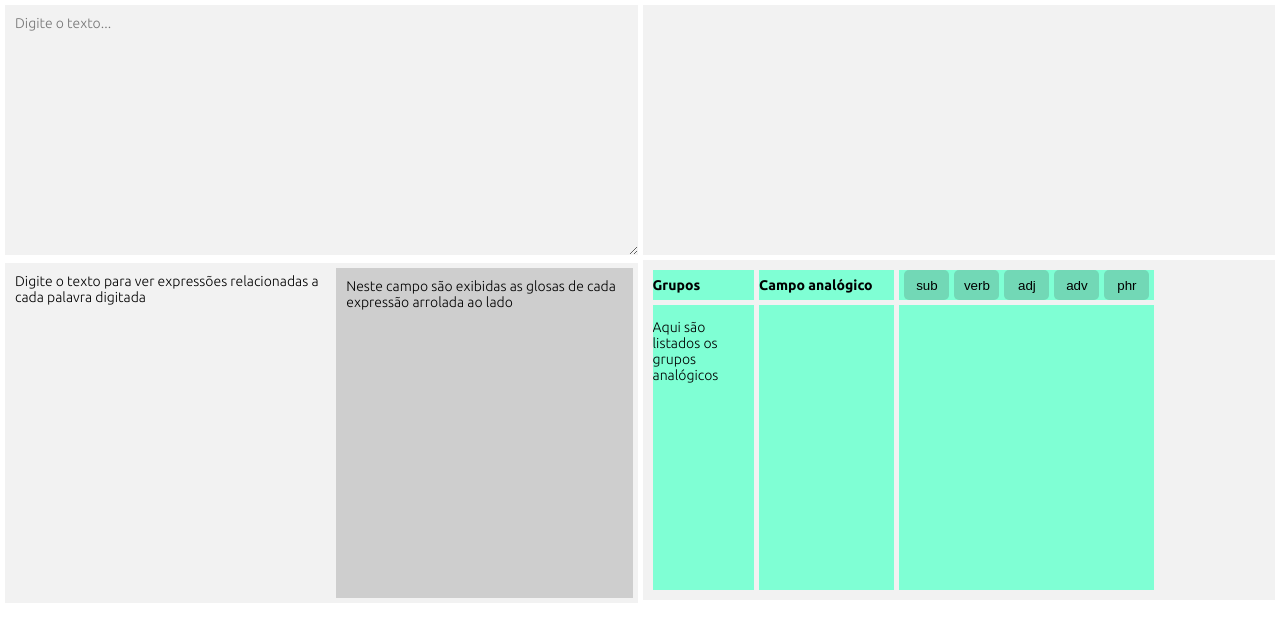
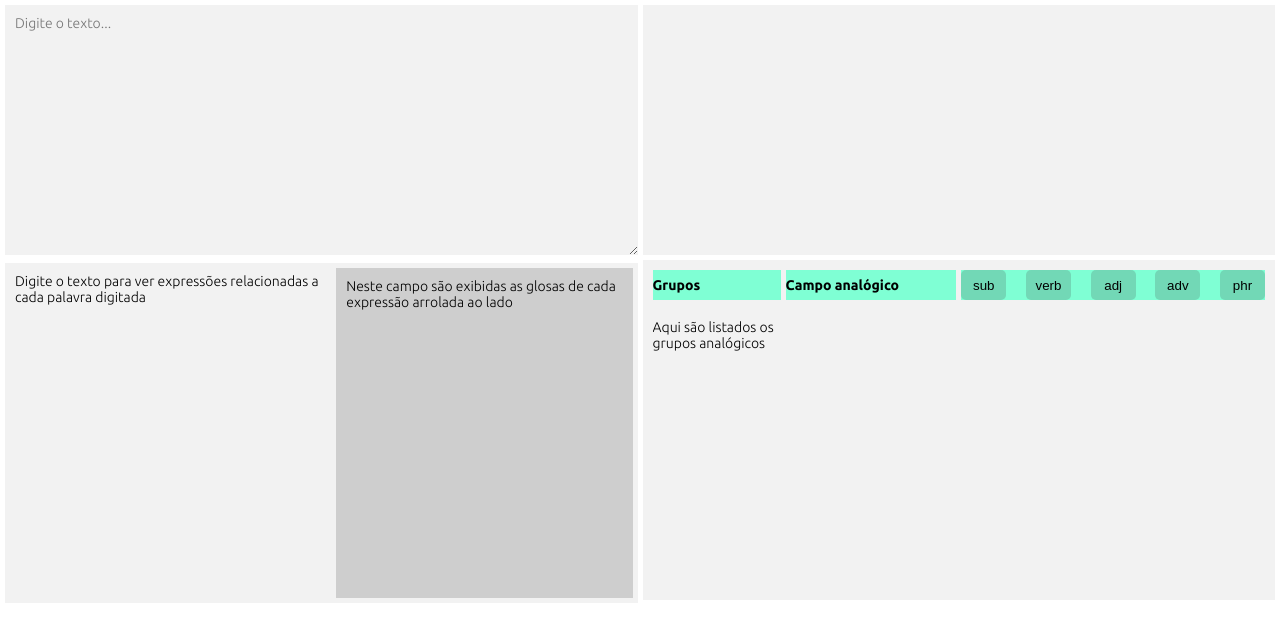
Before and after one commit to renribsilva/glossario, a Next.js app: page / in a window 1280 px wide. Shown: the top 642 px of the page. Built offline with nearby package versions, Linux system fonts and the light colour scheme.

Commit message:
arquivos modificados

```diff
--- a/src/styles/index.module.css
+++ b/src/styles/index.module.css
@@ -151,12 +151,14 @@
   display: flex;
   flex-direction: column;
   gap: 5px;
+  width: 100%;
 }
 
 .analog_container_2 {
   display: flex;
   flex-direction: column;
   gap: 5px;
+  width: 100%;
 }
 
 @media (max-width: 800px) {
@@ -191,8 +193,6 @@
   flex: 3;
   display: flex;
   justify-content: space-between;
-  padding-left: 5px;
-  padding-right: 5px;
   gap: 5px;
 }
 
@@ -223,19 +223,19 @@
 
 .analog_groups :nth-child(1){
   flex: 1.5;
-  background-color: aquamarine;
+  /* background-color: aquamarine; */
   overflow: auto;
 }
 
 .analog_groups :nth-child(2){
   flex: 2;
-  background-color: aquamarine;
+  /* background-color: aquamarine; */
   overflow: auto;
 }
 
 .analog_groups :nth-child(3){
   flex: 3;
-  background-color: aquamarine;
+  /* background-color: aquamarine; */
   overflow: auto;
   min-width: 225px;
 }
```
